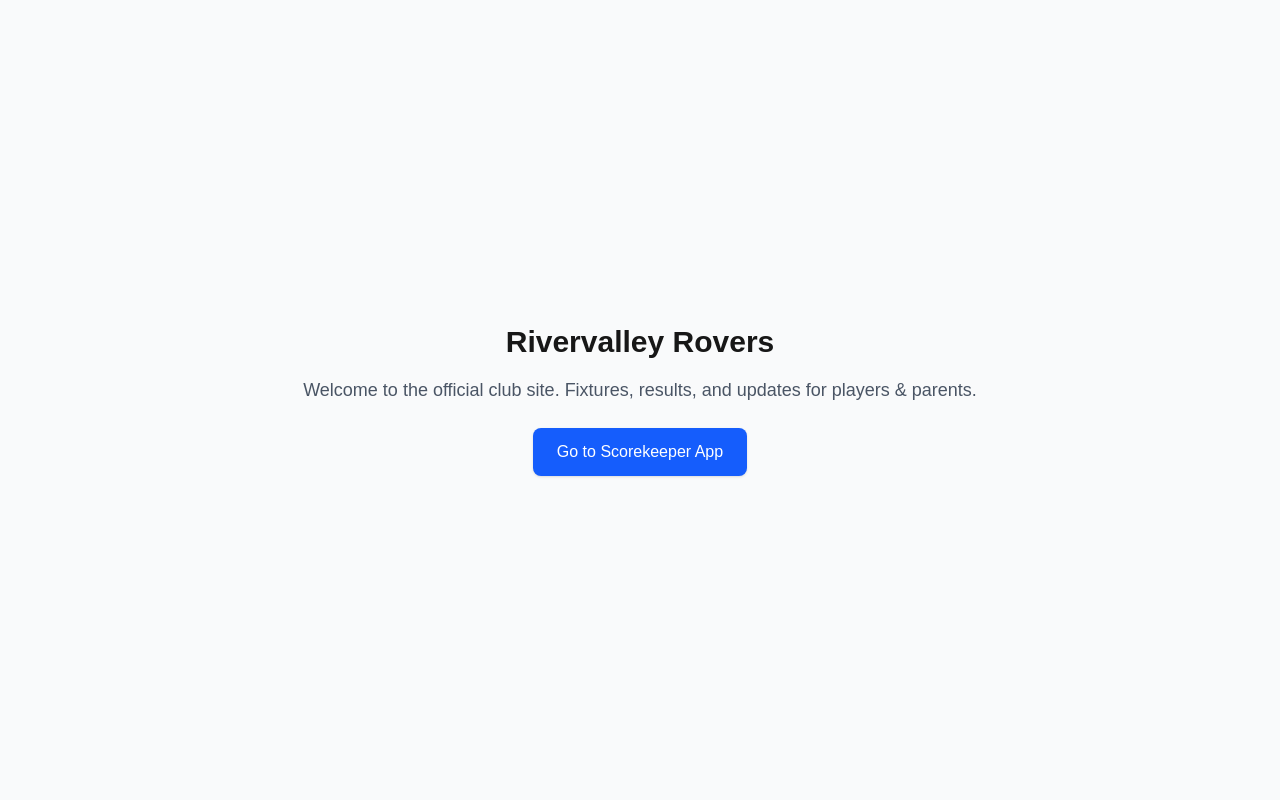
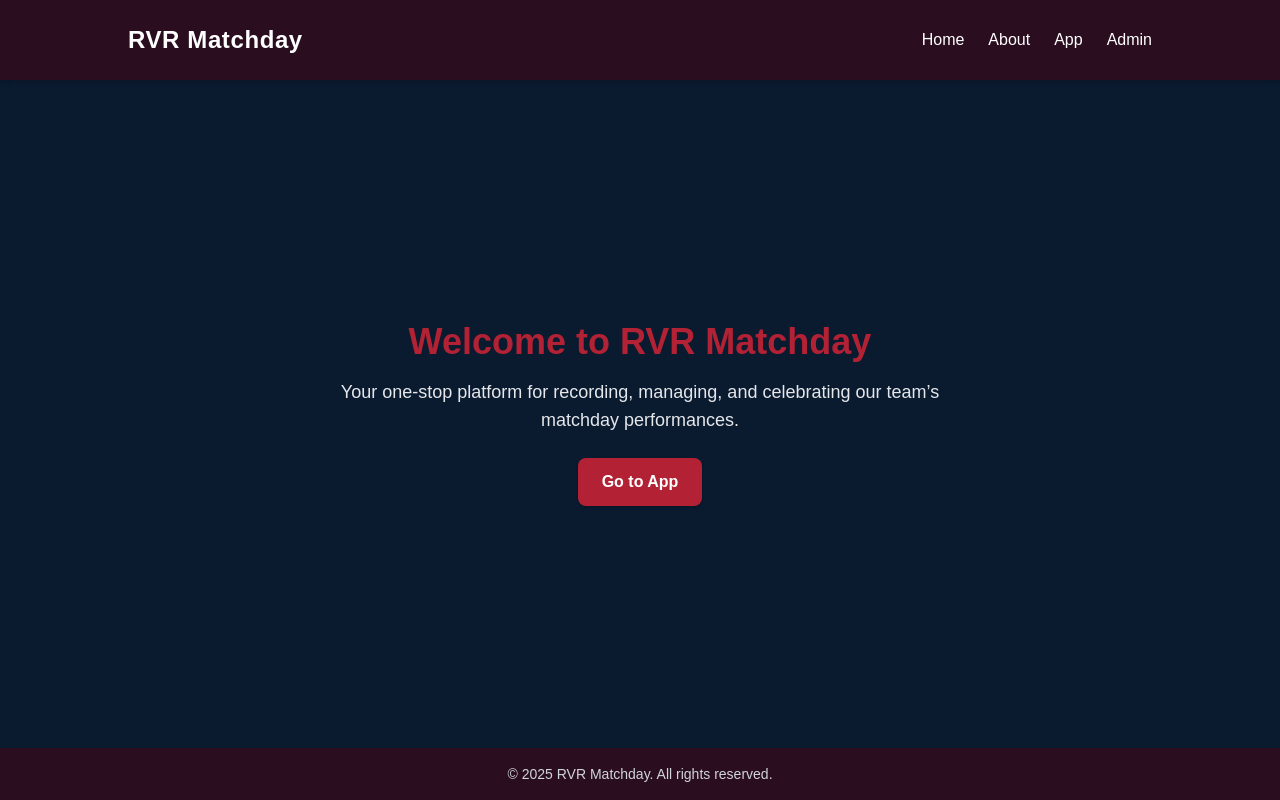
Before and after one commit to 1Zero9/rvrmatchday, a Next.js app: page / in a window 1280 px wide. Built offline with nearby package versions, Linux system fonts and the light colour scheme.

Commit message:
Redesign homepage with navy and maroon theme

```diff
--- a/src/pages/index.tsx
+++ b/src/pages/index.tsx
@@ -1,19 +1,48 @@
 import Link from "next/link";
 
-export default function Home() {
+export default function HomePage() {
   return (
-    <div className="min-h-screen flex flex-col items-center justify-center bg-gray-50">
-      <h1 className="text-3xl font-bold mb-4">Rivervalley Rovers</h1>
-      <p className="text-lg text-gray-600 mb-6">
-        Welcome to the official club site.
-        Fixtures, results, and updates for players & parents.
-      </p>
-      <Link
-        href="/app"
-        className="px-6 py-3 bg-blue-600 text-white rounded-lg shadow hover:bg-blue-700"
-      >
-        Go to Scorekeeper App
-      </Link>
+    <div className="min-h-screen flex flex-col bg-[#0a1a2f] text-white">
+      {/* Header */}
+      <header className="bg-[#2a0d1f] p-6 shadow-md">
+        <div className="max-w-5xl mx-auto flex justify-between items-center">
+          <h1 className="text-2xl font-bold tracking-wide">RVR Matchday</h1>
+          <nav className="space-x-6">
+            <Link href="/" className="hover:underline">
+              Home
+            </Link>
+            <Link href="/about" className="hover:underline">
+              About
+            </Link>
+            <Link href="/app" className="hover:underline">
+              App
+            </Link>
+            <Link href="/admin/edit" className="hover:underline">
+              Admin
+            </Link>
+          </nav>
+        </div>
+      </header>
+
+      {/* Hero Section */}
+      <section className="flex-1 flex flex-col justify-center items-center text-center px-6">
+        <h2 className="text-4xl font-bold mb-4 text-[#b22234]">Welcome to RVR Matchday</h2>
+        <p className="max-w-2xl text-lg text-gray-200 mb-6">
+          Your one-stop platform for recording, managing, and celebrating our team’s matchday
+          performances.
+        </p>
+        <Link
+          href="/app"
+          className="bg-[#b22234] text-white px-6 py-3 rounded-lg font-semibold shadow hover:bg-[#8c1a27]"
+        >
+          Go to App
+        </Link>
+      </section>
+
+      {/* Footer */}
+      <footer className="bg-[#2a0d1f] p-4 text-center text-sm text-gray-300">
+        © {new Date().getFullYear()} RVR Matchday. All rights reserved.
+      </footer>
     </div>
   );
 }
```
